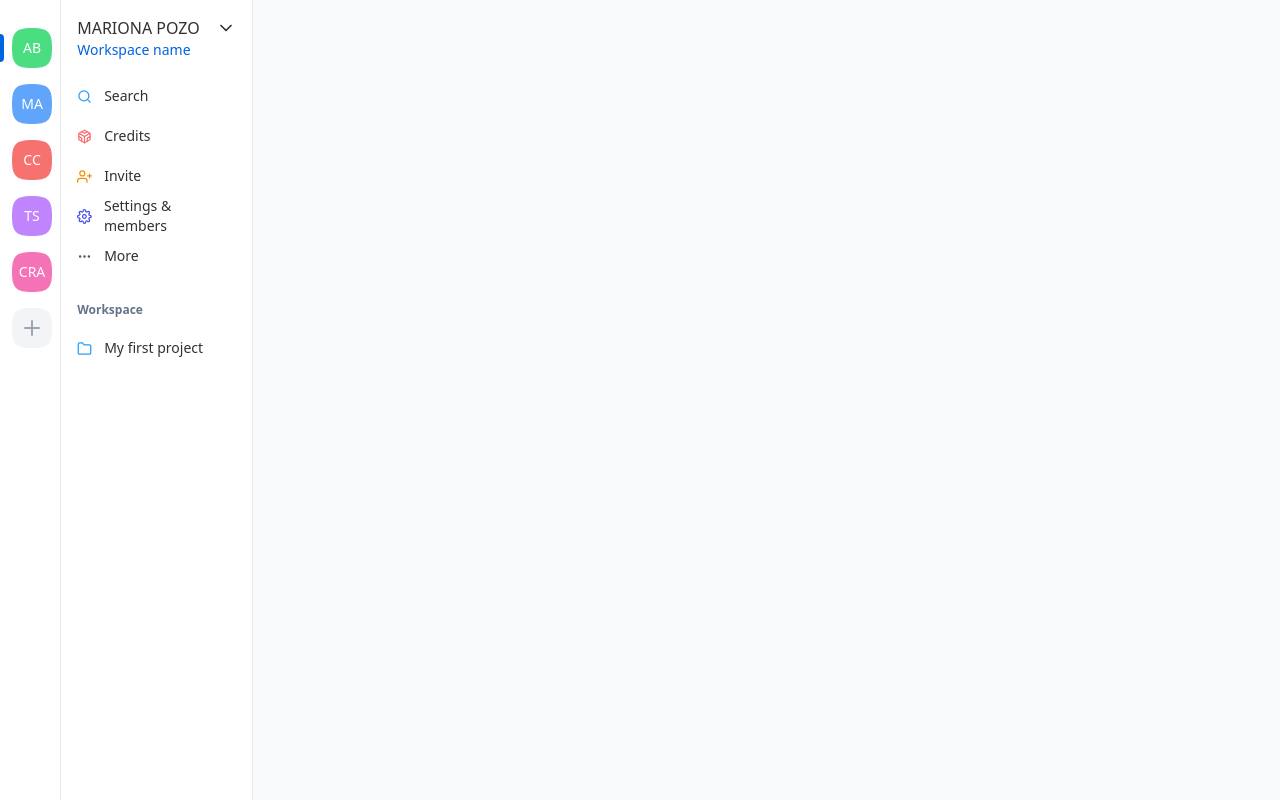
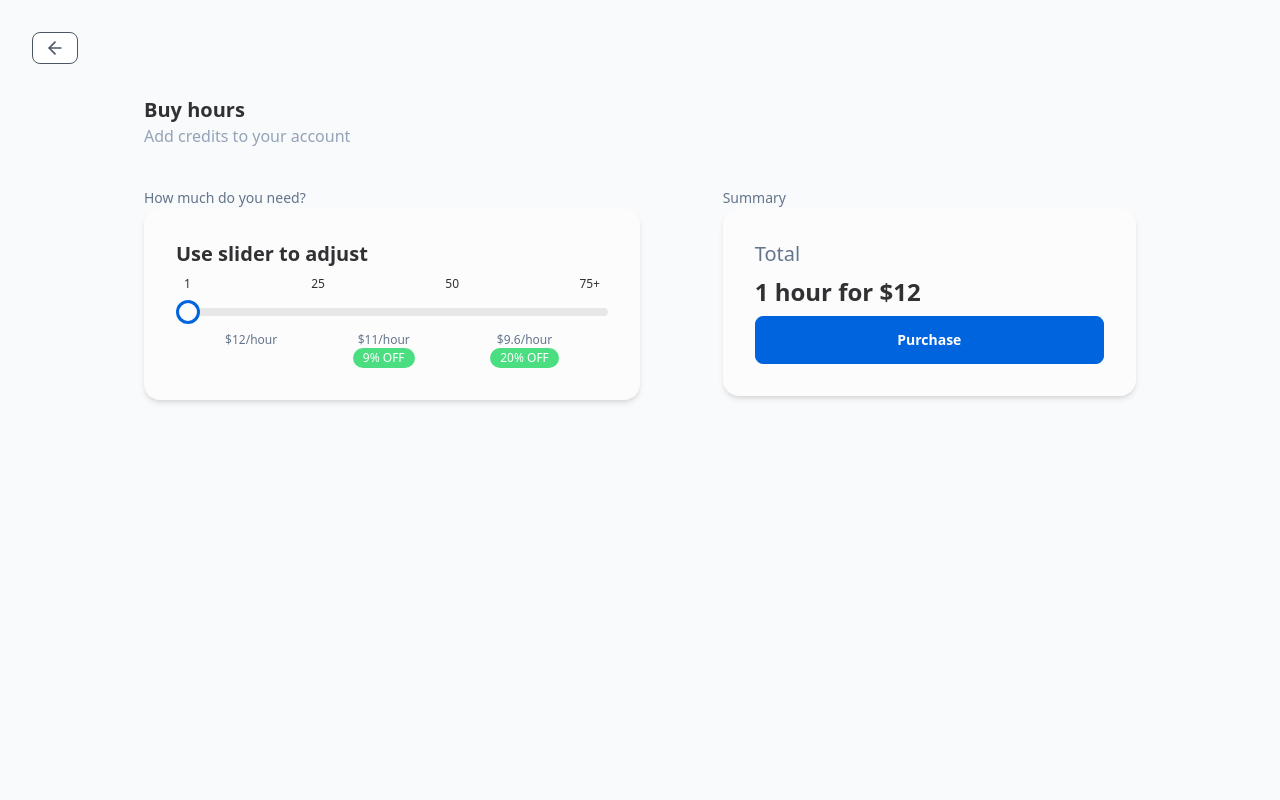
Before and after one commit to Carlos-Padron/nice-ui, a React (Create React App) app: page /buy-credits in a window 1280 px wide. Built offline with nearby package versions, Linux system fonts and the light colour scheme.

Commit message:
progress

```diff
--- a/src/index.tsx
+++ b/src/index.tsx
@@ -4,14 +4,13 @@ import './index.css';
 import App from './App';
 import reportWebVitals from './reportWebVitals';
 
-import { BrowserRouter } from "react-router-dom"
 
 const root = ReactDOM.createRoot(
   document.getElementById('root') as HTMLElement
 );
 root.render(
   <React.StrictMode>
-      <App />
+    <App />
   </React.StrictMode>
 );
 
--- a/src/partials/MainSidebar/MenuOptions.jsx
+++ b/src/partials/MainSidebar/MenuOptions.jsx
@@ -8,6 +8,7 @@ import {
   BookOpen,
   BarChart2,
 } from "react-feather";
+import { Link } from "react-router-dom";
 const MenuOptions = () => {
   return (
     <>
@@ -20,12 +21,12 @@ const MenuOptions = () => {
           <p className="text-sm">Search</p>
         </div>
       </label>
-      <div className="w-full h-10  flex items-center cursor-pointer hover:bg-gray-100">
+      <Link to={'/buy-credits'} className="w-full h-10  flex items-center cursor-pointer hover:bg-gray-100">
         <div className="mx-4 flex items-center">
           <Codesandbox color="#f86e72" size={15} className="mr-3" />
           <p className="text-sm">Credits</p>
         </div>
-      </div>
+      </Link>
       <label
         htmlFor="invite-modal"
         className="w-full h-10  flex items-center cursor-pointer hover:bg-gray-100"
--- a/src/partials/MainSidebar/NameDropdown.jsx
+++ b/src/partials/MainSidebar/NameDropdown.jsx
@@ -7,7 +7,7 @@ const NameDropdown = () => {
       <div tabIndex="0" className="flex flex-col">
         <div className="username flex justify-between items-center">
           <p className="uppercase text-md font-medium text-danger">
-            Mariona Pozo
+            Carlos Padron
           </p>
           <ChevronDown size={20} />
         </div>
--- a/src/router/MainRouter.jsx
+++ b/src/router/MainRouter.jsx
@@ -1,16 +1,24 @@
 import React from "react";
 import { BrowserRouter, Route, Routes } from "react-router-dom";
+import BuyCredits from "../screens/BuyCredits";
 import ProjectScreen from "../screens/ProjectScreen";
 
 import Template from "./../partials/Template/Template";
 const MainRouter = () => {
   return (
     <BrowserRouter>
-      <Template>
-        <Routes>
-          <Route exact path="/" element={<ProjectScreen />}></Route>
-        </Routes>
-      </Template>
+      <Routes>
+        <Route
+          exact
+          path="/"
+          element={
+            <Template>
+              <ProjectScreen />
+            </Template>
+          }
+        />
+        <Route exact path="/buy-credits" element={<BuyCredits />} />
+      </Routes>
     </BrowserRouter>
   );
 };
--- /dev/null
+++ b/src/screens/BuyCredits.jsx
@@ -0,0 +1,114 @@
+import React, { useState } from "react";
+import { ArrowLeft } from "react-feather";
+
+import { useNavigate } from "react-router-dom";
+
+const BuyCredits = () => {
+  const [hours, setHours] = useState(1);
+
+  const navigate = useNavigate();
+
+  const changeHours = (e) => {
+    setHours(parseInt(e.target.value));
+  };
+
+  const CalculatePrice = () => {
+    let message = `${hours} `;
+
+    message += hours === 1 ? "hour " : "hours ";
+    if (hours <= 24) {
+      message += `for $${hours * 12}`;
+    } else if (hours <= 49) {
+      message += `for $${hours * 11}`;
+    } else if (hours <= 74) {
+      message += `for $${(hours * 9.6).toFixed(1)}`;
+    } else {
+      message = "Custom pricing";
+    }
+    return message;
+  };
+
+  return (
+    <div className="w-full h-screen bg-gray-50 p-8">
+      <div>
+        <button
+          className="btn bg-white btn-sm gap-2 text-slate-600 normal-case hover:bg-slate-50"
+          onClick={() => navigate(-1)}
+        >
+          <ArrowLeft color="#4b5565" size={20} />
+        </button>
+      </div>
+      <div className="my-8  mx-28">
+        <div className="title">
+          <h1 className="text-xl font-bold">Buy hours</h1>
+          <h3 className="text-md font-medium text-slate-400">
+            Add credits to your account
+          </h3>
+        </div>
+        <div className="content mt-10 flex justify-between flex-nowrap">
+          <div className="w-6/12">
+            <h3 className="text-sm font-medium text-slate-500 ">
+              How much do you need?
+            </h3>
+            <div className="card w-full bg-base-100 shadow-md">
+              <div className="card-body">
+                <h2 className="card-title">Use slider to adjust</h2>
+                <div className="w-full flex flex-nowrap justify-between text-xs px-2">
+                  <span>1</span>
+                  <span>25</span>
+                  <span>50</span>
+                  <span>75+</span>
+                </div>
+                <input
+                  type="range"
+                  min="1"
+                  max="75"
+                  value={hours}
+                  className="range range-primary"
+                  step="1"
+                  onChange={changeHours}
+                />
+                <div className="w-full flex flex-nowrap justify-between text-xs px-2">
+                  <span className="invisible">|</span>
+                  <span className="text-xs font-medium text-slate-500">
+                    $12/hour
+                  </span>
+                  <span className="invisible">|</span>
+                  <span className="text-xs font-medium text-slate-500 flex  flex-nowrap flex-col justify-center items-center">
+                    $11/hour
+                    <div className="badge badge-success text-white text-xs">
+                      9% OFF
+                    </div>
+                  </span>
+                  <span className="invisible">|</span>
+                  <span className="text-xs font-medium text-slate-500 flex flex-nowrap flex-col justify-center items-center">
+                    $9.6/hour
+                    <div className="badge badge-success text-white text-xs">
+                      20% OFF
+                    </div>
+                  </span>
+                  <span className="invisible">|</span>
+                </div>
+              </div>
+            </div>
+          </div>
+
+          <div className="w-5/12">
+            <h3 className="text-sm font-medium text-slate-500 ">Summary</h3>
+            <div className="card w-full bg-base-100 shadow-md">
+              <div className="card-body">
+                <h2 className="text-slate-500 text-xl">Total</h2>
+                <h2 className="card-title text-2xl">{<CalculatePrice />}</h2>
+                <button className="btn btn-block btn-primary text-white normal-case">
+                  {hours < 75 ? "Purchase" : "Custom pricing"}
+                </button>
+              </div>
+            </div>
+          </div>
+        </div>
+      </div>
+    </div>
+  );
+};
+
+export default BuyCredits;
```
Also changed, not shown: src/screens/ProjectScreen.jsx (+105 -40 lines).
